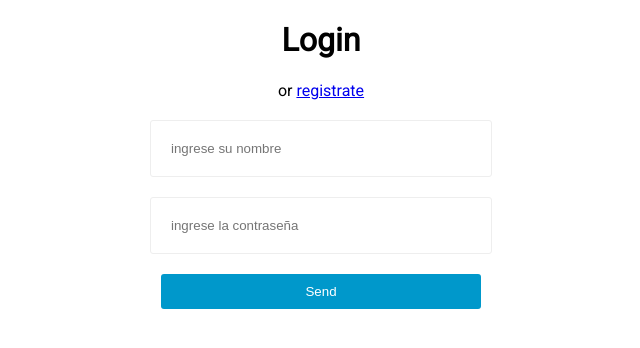
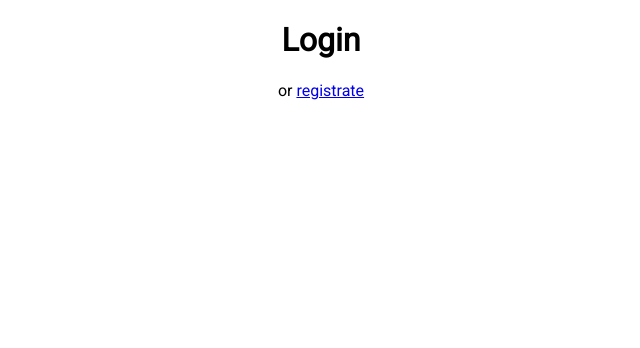
Before and after one commit to csar55/PROYECTO-FINAL, a PHP site: page /login.php in a window 1280 px wide. Shown: the top 348 px of the page, without its empty margins (319-959 px from the left). Run offline with PHP 8.4, Linux system fonts and the light colour scheme.

Commit message:
Update login.php

```diff
--- a/login.php
+++ b/login.php
@@ -12,10 +12,7 @@
     <h1>Login</h1>
     <span>or <a href="registro.php">registrate</a></span>
 
-    <form action="login.php" method="post">
-    <input type ="text" name="Nombre" placeholder="ingrese su nombre">
-    <input type="password" name="password" placeholder="ingrese la contraseña">
-    <input type="submit" value="Send">
+
     </form>
 </body>
 </html>
```
